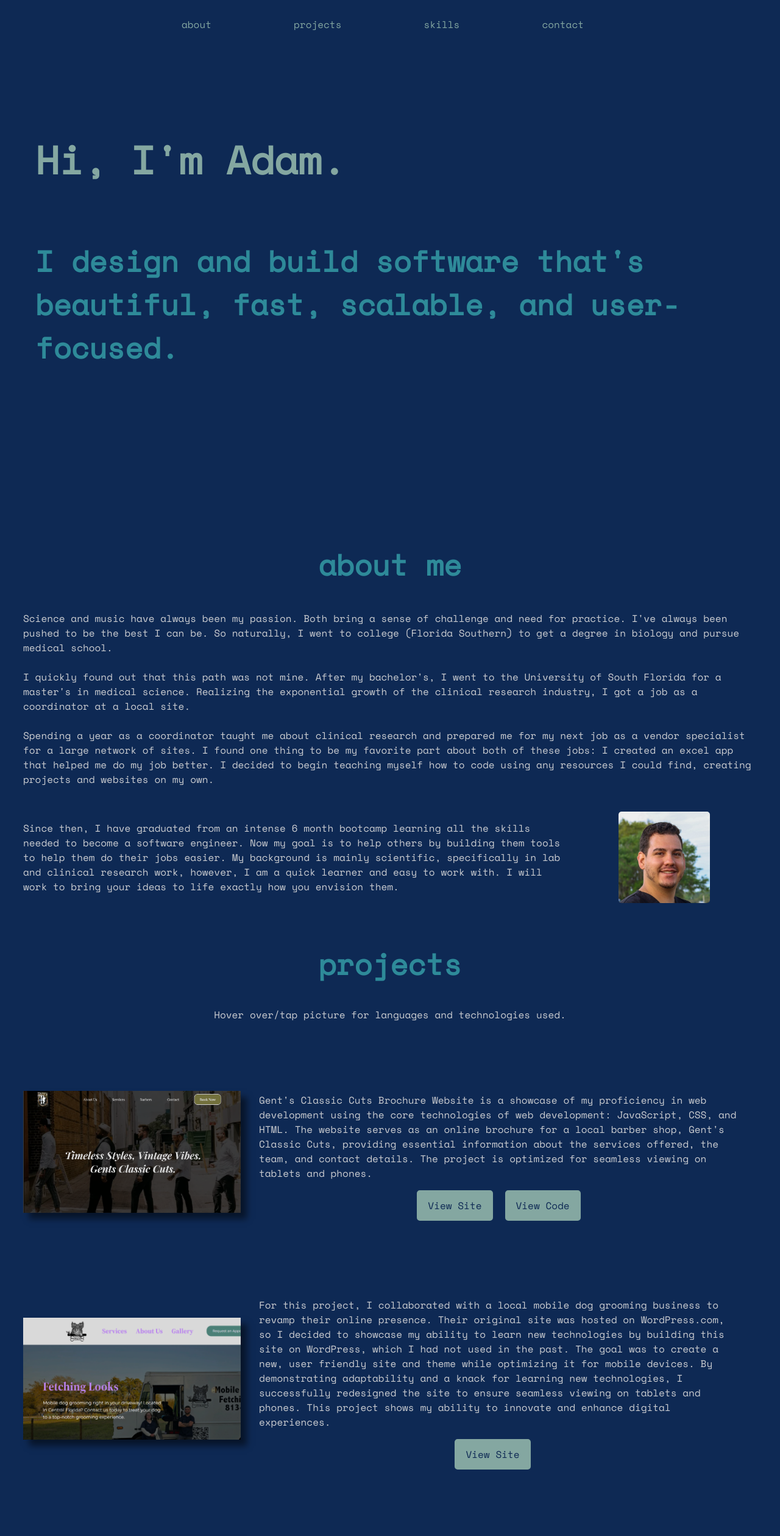
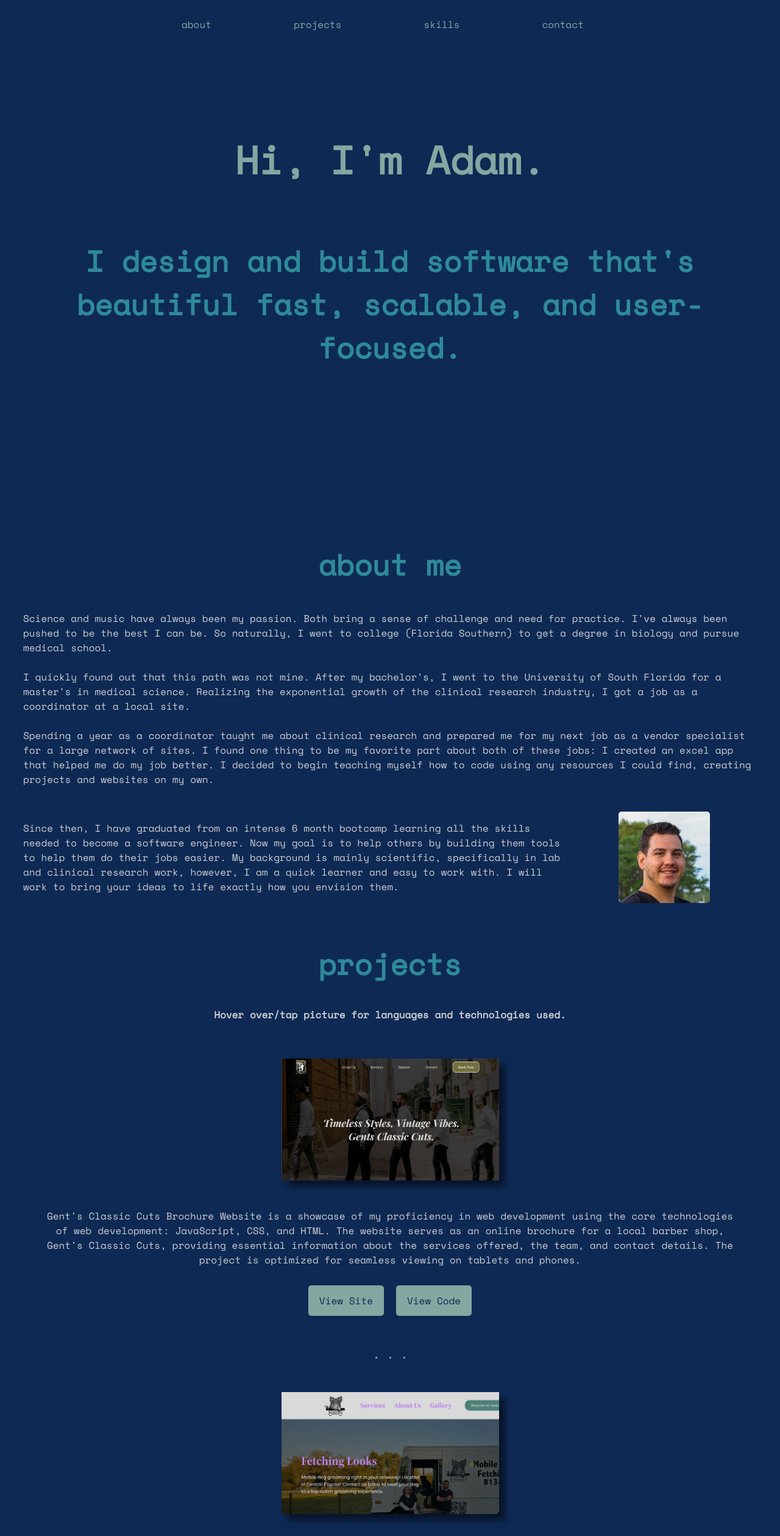
Before and after one commit to AdamC7313/portfolio-site, a Next.js app: page / in a window 1280 px wide. Shown: the top 2519 px of the page at 61% size. Built offline with nearby package versions, Linux system fonts and the light colour scheme.

Commit message:
center everything

```diff
--- a/app/components/head/head.css
+++ b/app/components/head/head.css
@@ -3,8 +3,15 @@
   flex-direction: column;
   height: 100%;
   justify-content: center;
+  align-items: center;
   padding-left: 50px;
   padding-right: 50px;
+  text-align: center;
+}
+
+.title,
+.subtitle {
+  text-align: center;
 }
 
 @media (max-width: 1175px) {
--- a/app/components/head/head.js
+++ b/app/components/head/head.js
@@ -4,10 +4,9 @@ import "./head.css";
 const Head = () => {
   return (
     <div className="head-container">
-      <h1 className="title">Hi, I&apos;m Adam.</h1>
+      <h1 className="title" style={{textAlign: "center"}}>Hi, I&apos;m Adam.</h1>
       <h2 className="subtitle">
-        I design and build software that&apos;s beautiful, fast, scalable, and
-        user-focused.
+        I design and build software that&apos;s beautiful fast, scalable, and user-focused.
       </h2>
     </div>
   );
--- a/app/components/projects/projects.css
+++ b/app/components/projects/projects.css
@@ -95,7 +95,8 @@
 
 .project {
   display: flex;
-  margin-bottom: 50px;
+  flex-direction: column;
+  padding-top: 30px;
 }
 
 .project-desc {
@@ -104,10 +105,11 @@
   flex-direction: column;
   justify-content: center;
   align-items: center;
+  text-align: center;
 }
 
 .project-byline {
-  margin-bottom: 70px;
+  margin-bottom: 30px;
 }
 
 .project-button {
@@ -119,11 +121,13 @@
   transition: all 0.5s;
   background-color: rgb(132, 167, 161);
   color: rgb(14, 41, 84);
+  margin-top: 14px;
 }
 
-.site {
-  margin-right: 20px;
+.code {
+  margin-left: 20px;
 }
+
 .project-button:hover {
   background-color: rgb(46, 138, 153);
   border-color: rgb(46, 138, 153);
--- a/app/components/projects/projects.js
+++ b/app/components/projects/projects.js
@@ -43,7 +43,7 @@ const Projects = () => {
   return (
     <div className="projects-container" id="projects">
       <h2 className='projects-title' style={{margin: "20px"}}>projects</h2>
-      <p className='project-byline'>Hover over/tap picture for languages and technologies used.</p>
+      <p className='project-byline'><strong>Hover over/tap picture for languages and technologies used.</strong></p>
       <div className='project'>
       <div className="project-1-container" onMouseEnter={() => setFlip1(true)} onMouseLeave={() => setFlip1(false)}>
         <div className={`project-card ${flip1 ? "flip" : ""}`} >
@@ -62,6 +62,7 @@ const Projects = () => {
         </div>
         </div>
         </div>
+        <h3>. . .</h3>
         <div className='project'>
       <div className="project-1-container" onMouseEnter={() => setFlip4(true)} onMouseLeave={() => setFlip4(false)}>
         <div className={`project-card ${flip4 ? "flip" : ""}`} >
@@ -79,6 +80,7 @@ const Projects = () => {
         </div>
         </div>
         </div>
+        <h3>. . .</h3>
         <div className='project'>
       <div className="project-1-container" onMouseEnter={() => setFlip2(true)} onMouseLeave={() => setFlip2(false)}>
         <div className={`project-card ${flip2 ? "flip" : ""}`} >
@@ -97,6 +99,7 @@ const Projects = () => {
         </div>
         </div>
         </div>
+        <h3>. . .</h3>
         <div className='project'>
       <div className="project-1-container" onMouseEnter={() => setFlip3(true)} onMouseLeave={() => setFlip3(false)}>
         <div className={`project-card ${flip3 ? "flip" : ""}`} >
--- a/app/components/skills/skills.css
+++ b/app/components/skills/skills.css
@@ -19,11 +19,19 @@
   font-size: 1.5rem;
   font-weight: bold;
   color: rgb(203, 205, 209);
+  text-align: center;
 }
 
 .skills-title {
   margin: 0px;
   text-align: center;
+}
+
+.skill-bucket {
+  display: flex;
+  justify-content: center;
+  align-items: center;
+  flex-wrap: wrap;
 }
 
 @media (max-width: 840px) {
```
